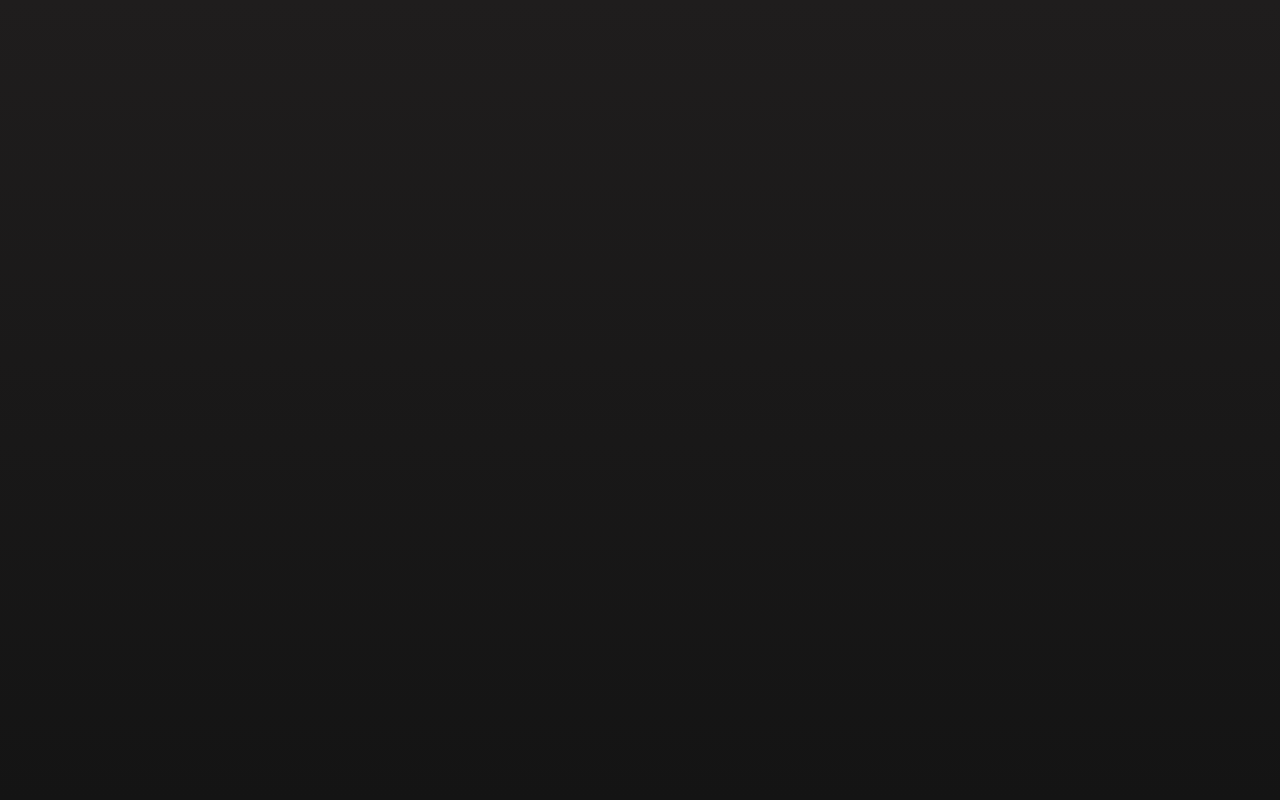
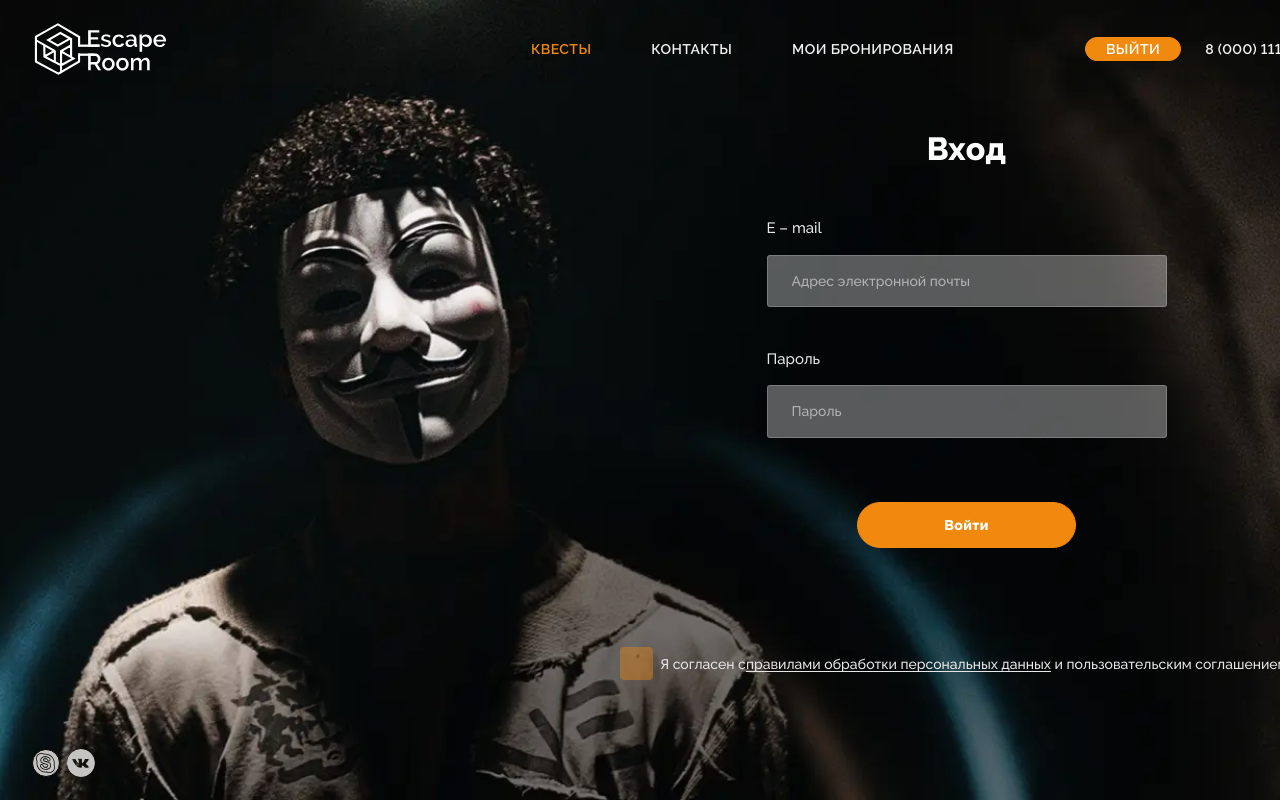
Before and after one commit to ForestDeerr/Escape-Room-vite, a React (Vite) app: page /login in a window 1280 px wide. Before the commit this address had no page. Shown: the top 800 px of the page. Built offline with nearby package versions, Linux system fonts and the light colour scheme.

Commit message:
добовляет страничку авторизации

```diff
--- a/src/components/app.tsx
+++ b/src/components/app.tsx
@@ -1,4 +1,5 @@
 import { Route, BrowserRouter, Routes} from 'react-router-dom';
+import Login from '../pages/login/login';
 import MainPage from '../pages/main-page/main-page';
 import Quest from '../pages/quest/quest';
 import Contacts from '../pages/contacts/contacts';
@@ -8,6 +9,7 @@
   return (
     <BrowserRouter>
       <Routes>
+        <Route path='/login' element={<Login />} />
         <Route path='/' element={<MainPage />} />
         <Route path='/quest' element={<Quest />} />
         <Route path='/contacts' element={<Contacts />} />
--- /dev/null
+++ b/src/pages/login/login.tsx
@@ -0,0 +1,55 @@
+import Header from '../../components/header';
+import Footer from '../../components/footer';
+
+function Login(): JSX.Element {
+
+
+  return (
+    <div className="wrapper">
+      <Header />
+      <main className="decorated-page login">
+        <div className="decorated-page__decor" aria-hidden="true">
+          <picture>
+            <source type="image/webp" srcSet="img/content/maniac/maniac-size-m.webp, img/content/maniac/maniac-size-m@2x.webp 2x" />
+            <img src="img/content/maniac/maniac-size-m.jpg" srcSet="img/content/maniac/maniac-size-m@2x.jpg 2x" width="1366" height="768" alt="" />
+          </picture>
+        </div>
+        <div className="container container--size-l">
+          <div className="login__form">
+            <form className="login-form" action="https://echo.htmlacademy.ru/" method="post">
+              <div className="login-form__inner-wrapper">
+                <h1 className="title title--size-s login-form__title">Вход</h1>
+                <div className="login-form__inputs">
+                  <div className="custom-input login-form__input">
+                    <label className="custom-input__label" htmlFor="email">E&nbsp;&ndash;&nbsp;mail</label>
+                    <input type="email" id="email" name="email" placeholder="Адрес электронной почты" required="required" />
+                  </div>
+                  <div className="custom-input login-form__input">
+                    <label className="custom-input__label" htmlFor="password">Пароль</label>
+                    <input type="password" id="password" name="password" placeholder="Пароль" required="required" />
+                  </div>
+                </div>
+                <button className="btn btn--accent btn--general login-form__submit" type="submit">Войти</button>
+              </div>
+              <label className="custom-checkbox login-form__checkbox">
+                <input type="checkbox" id="id-order-agreement" name="user-agreement" required />
+                <span className="custom-checkbox__icon" >
+                  <svg width="20" height="17" aria-hidden="true">
+                    <use href="#icon-tick"></use>
+                  </svg>
+                </span>
+                <span className="custom-checkbox__label">Я&nbsp;согласен с
+                  <a className="link link--active-silver link--underlined" href="#">правилами обработки персональных данных</a>&nbsp;и пользовательским соглашением
+                </span>
+              </label>
+            </form>
+          </div>
+        </div>
+      </main>
+      <Footer />
+    </div>
+
+  );
+}
+
+export default Login;
```
